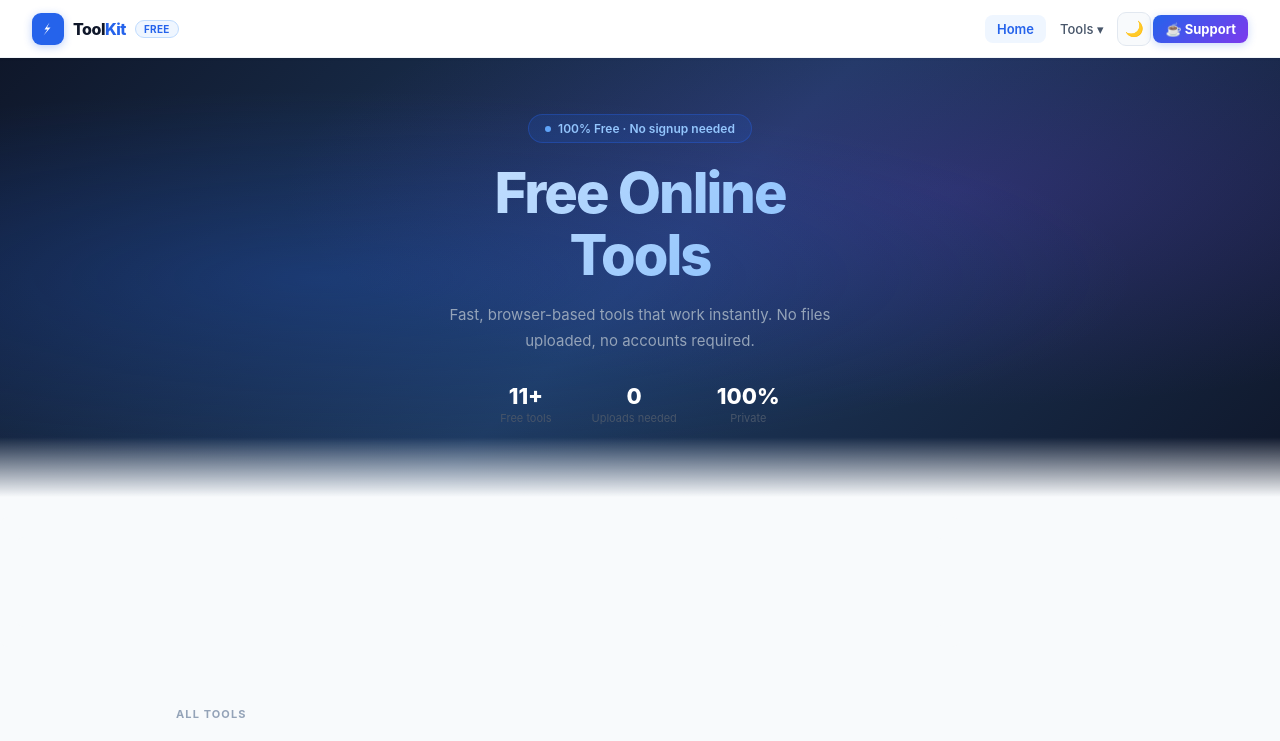
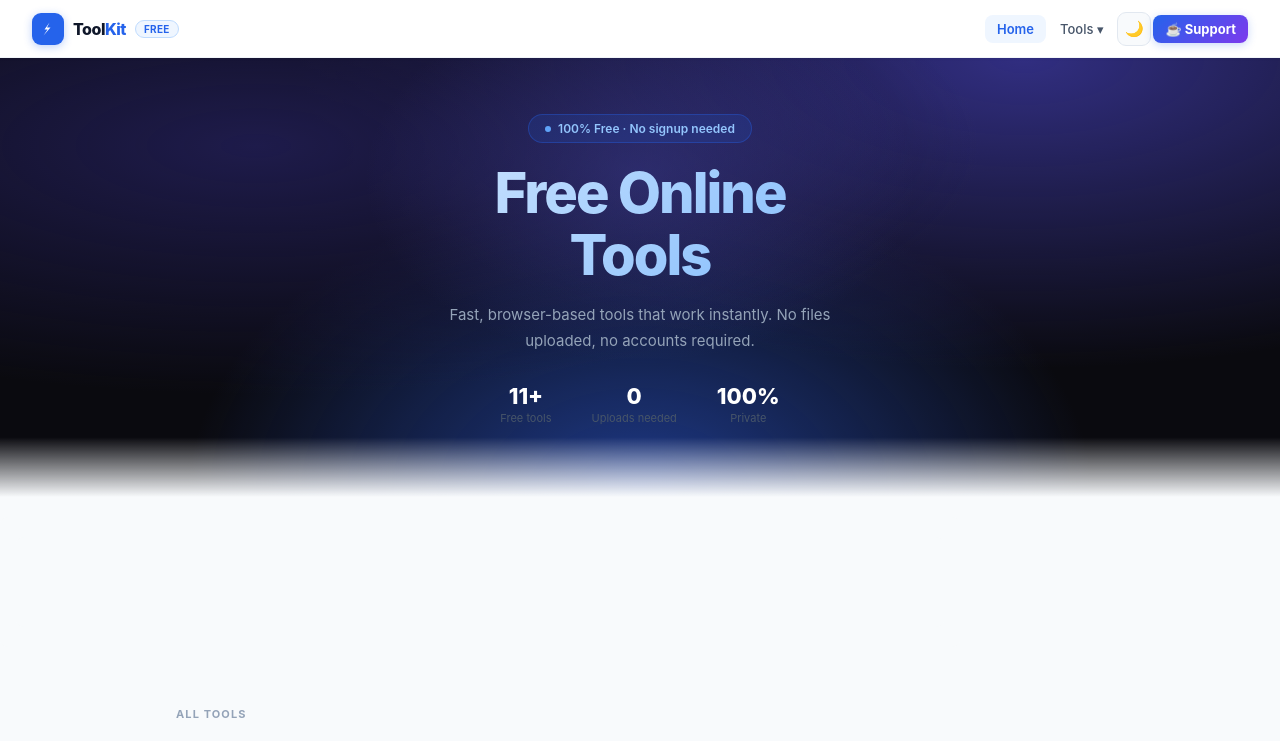
Before and after one commit to affan1fahad-sketch/tools-website-react, a React (Vite) app: page / in a window 1280 px wide. Shown: the top 741 px of the page. Built offline with nearby package versions, Linux system fonts and the light colour scheme.

Commit message:
style: mesh gradient hero background

```diff
--- a/src/App.css
+++ b/src/App.css
@@ -26,8 +26,9 @@ html {
   --accent-2: #7c3aed;
   --accent-bg: #eff6ff;
   --accent-border: #bfdbfe;
-  --hero-bg: linear-gradient(135deg, #0f172a 0%, #1e3a5f 50%, #0f172a 100%);
-  --hero-glow: radial-gradient(ellipse at 25% 50%, rgba(37,99,235,0.25) 0%, transparent 60%), radial-gradient(ellipse at 75% 30%, rgba(124,58,237,0.2) 0%, transparent 50%);
+  --hero-bg: radial-gradient(at 20% 20%, #1e1b4b 0%, transparent 50%), radial-gradient(at 80% 0%, #312e81 0%, transparent 50%), radial-gradient(at 50% 100%, #1e3a8a 0%, transparent 50%), #0a0a0f;
+  --hero-grid: none;
+  --hero-glow: radial-gradient(ellipse, rgba(99,102,241,0.25) 0%, transparent 65%);
   --hero-fade: #f8fafc;
   --nav-bg: rgba(255,255,255,0.95);
   --nav-border: #f1f5f9;
@@ -54,8 +55,9 @@ html {
   --accent-2: #c084fc;
   --accent-bg: rgba(99,102,241,0.12);
   --accent-border: rgba(99,102,241,0.3);
-  --hero-bg: linear-gradient(135deg, #050507 0%, #0f0f1a 50%, #050507 100%);
-  --hero-glow: radial-gradient(ellipse at 25% 50%, rgba(99,102,241,0.2) 0%, transparent 60%), radial-gradient(ellipse at 75% 30%, rgba(168,85,247,0.15) 0%, transparent 50%);
+  --hero-bg: radial-gradient(at 20% 20%, #1e1b4b 0%, transparent 50%), radial-gradient(at 80% 0%, #312e81 0%, transparent 50%), radial-gradient(at 50% 100%, #1e3a8a 0%, transparent 50%), #050508;
+  --hero-grid: none;
+  --hero-glow: radial-gradient(ellipse, rgba(99,102,241,0.3) 0%, transparent 65%);
   --hero-fade: #0a0a0f;
   --nav-bg: rgba(10,10,15,0.92);
   --nav-border: #1a1a2a;
--- a/src/pages/Home.css
+++ b/src/pages/Home.css
@@ -11,7 +11,11 @@
 .hero::before {
   content: '';
   position: absolute;
-  inset: 0;
+  top: -80px;
+  left: 50%;
+  transform: translateX(-50%);
+  width: 600px;
+  height: 400px;
   background: var(--hero-glow);
   pointer-events: none;
 }
```
